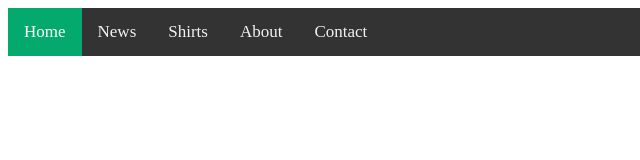
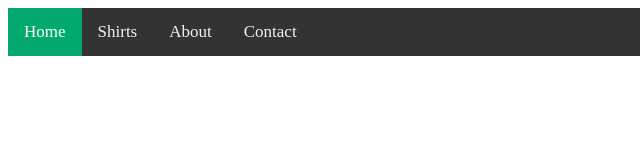
Before and after one commit to nmbbr/NUMBER-RESOURCES-repo, a plain HTML site: page includes/headers/header_1/header_1.html in a window 1280 px wide. Shown: the full height of the page, 0-640 px from the left. Drawn offline with Linux system fonts and the light colour scheme.

Commit message:
Update header_1.html

```diff
--- a/includes/headers/header_1/header_1.html
+++ b/includes/headers/header_1/header_1.html
@@ -62,7 +62,6 @@
   <body>
     <div id="myTopnav" class="topnav">
       <a href="/" class="active">Home</a>
-      <a href="/pages/news.html">News</a>
       <a class="shirts" href="/shirts.html">Shirts</a>
       <a class="about" href="/about.html">About</a>
       <a class="contact" href="/contact.html">Contact</a>
```
